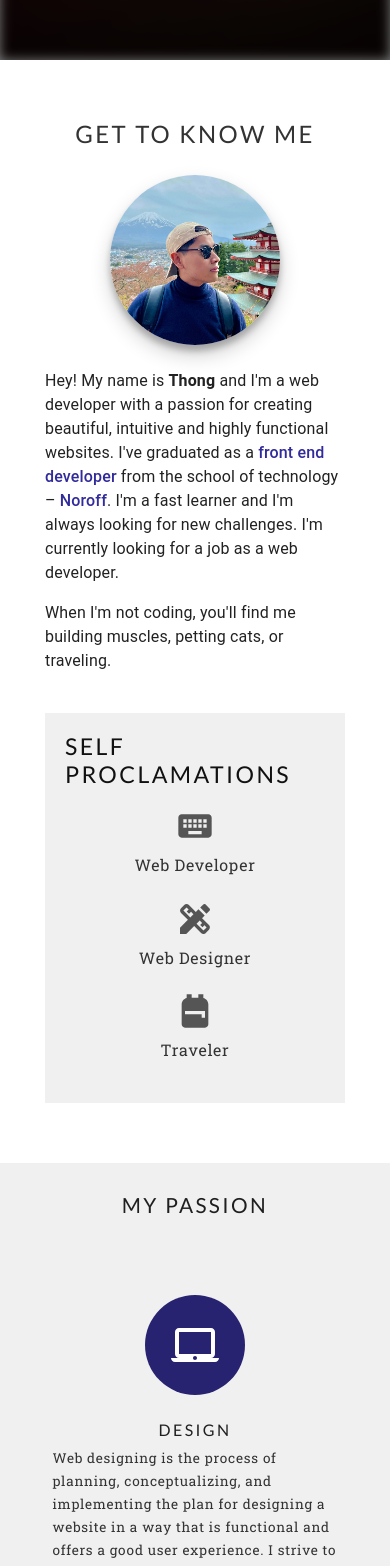
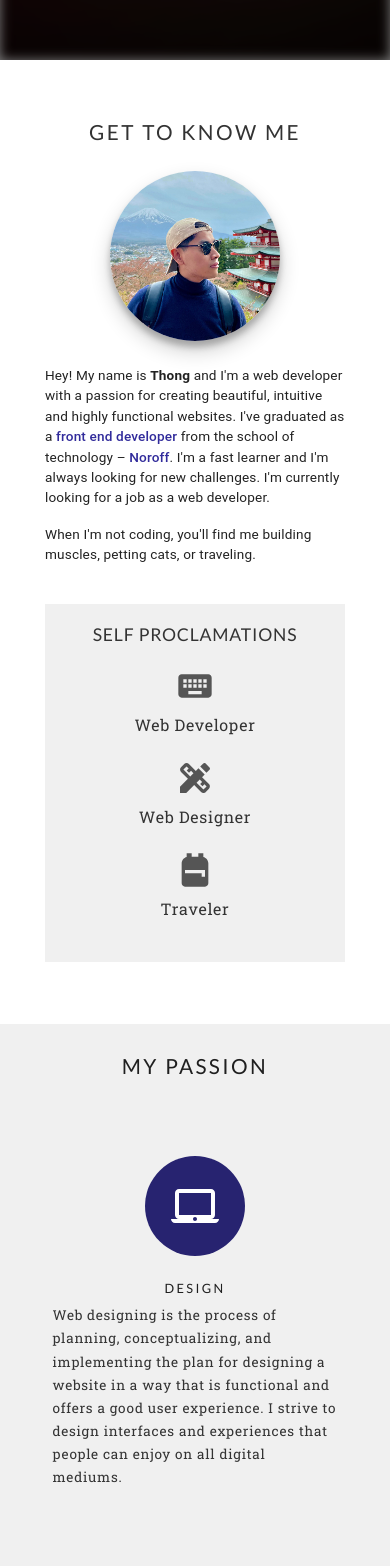
Before and after one commit to thongho93/Portfolio-Thong, a React (Vite) app in the folder my-portfolio/: page / in a window 390 px wide. Shown: the part 840-2406 px from the top of the page. Built offline with nearby package versions, Linux system fonts and the light colour scheme.

Commit message:
feat: Refactor Layout and styled components for About and Experience pages; improve responsiveness and remove unused styles

```diff
--- a/my-portfolio/src/App.jsx
+++ b/my-portfolio/src/App.jsx
@@ -1,4 +1,4 @@
-import React, { Suspense } from "react";
+import React, { Suspense, useRef } from "react";
 import "bootstrap/dist/css/bootstrap.min.css";
 import Header from "./components/header";
 import Footer from "./components/footer";
@@ -16,11 +16,11 @@ const WorkPage = React.lazy(() => import("./routes/Work"));
 const ContactPage = React.lazy(() => import("./routes/Contact"));
 
 function Layout() {
-  const aboutRef = React.createRef();
-  const passionRef = React.createRef();
-  const experienceRef = React.createRef();
-  const workRef = React.createRef();
-  const contactRef = React.createRef();
+  const aboutRef = useRef(null);
+  const passionRef = useRef(null);
+  const experienceRef = useRef(null);
+  const workRef = useRef(null);
+  const contactRef = useRef(null);
 
   return (
     <div style={{ backgroundColor: "white", overflowX: "hidden" }}>
@@ -30,10 +30,10 @@ function Layout() {
         experienceRef={experienceRef}
         workRef={workRef}
         contactRef={contactRef}
-      />{" "}
+      />
       <Suspense fallback={<div>Loading...</div>}>
         <HomePage aboutRef={aboutRef} />
-        <AboutPage aboutRef={aboutRef} passionRef={passionRef} />{" "}
+        <AboutPage aboutRef={aboutRef} passionRef={passionRef} />
         <PassionPage passionRef={passionRef} experienceRef={experienceRef} />
         <ExperiencePage experienceRef={experienceRef} workRef={workRef} />
         <WorkPage workRef={workRef} contactRef={contactRef} />
--- a/my-portfolio/src/routes/About/index.jsx
+++ b/my-portfolio/src/routes/About/index.jsx
@@ -7,6 +7,7 @@ import BackpackIcon from "@mui/icons-material/Backpack";
 import {
   AboutPageContainer,
   AboutPageTitle,
+  SelfClaimTitle,
   AboutPageImage,
   AboutText,
   AboutPageSelfClaimContainer,
@@ -20,6 +21,7 @@ function AboutPage({ aboutRef }) {
     <AboutPageContainer ref={aboutRef}>
       <Box
         sx={{
+          minHeight: "100vh",
           width: "100%",
           display: "flex",
           flexDirection: "column",
@@ -58,7 +60,7 @@ function AboutPage({ aboutRef }) {
         </div>
         <AboutPageSelfClaimContainer>
           <AboutPageSubtitleContainer>
-            <StyledH3>Self Proclamations</StyledH3>
+            <SelfClaimTitle>Self Proclamations</SelfClaimTitle>
           </AboutPageSubtitleContainer>
           <AboutIconsContainer>
             <AboutIconsBody>
--- a/my-portfolio/src/routes/ExperiencePage/index.jsx
+++ b/my-portfolio/src/routes/ExperiencePage/index.jsx
@@ -1,38 +1,37 @@
-import { Row, Col } from "react-bootstrap";
+import { StyledH2 } from "../../styles/styledComponents/styledTypography";
 import {
-  StyledH1,
-  StyledH2,
-  StyledH3,
-  StyledP,
-} from "../../styles/styledComponents/styledTypography";
-import {
+  ExperienceTitle,
+  ExperienceSubtitle,
+  ExperienceTextBlock,
   ExperienceContainer,
   ExperienceRow,
   ExperienceCol,
+  TechIconsContainer,
+  TechIcon,
   ExperienceFooterImage,
   ExperienceFooterContent,
   ExperienceFooterText,
   ExperienceLink,
-  TechIconsContainer,
-  TechIcon,
-} from "../../styles/styledComponents/styledHome";
+} from "../../styles/styledComponents/styledExperience";
 
 function ExperiencePage({ experienceRef }) {
   return (
-    <ExperienceContainer>
+    <ExperienceContainer ref={experienceRef}>
       <ExperienceRow>
         <ExperienceCol>
           <div>
-            <StyledH1>Experience</StyledH1>
+            <ExperienceTitle>Experience</ExperienceTitle>
           </div>
           <div className="mt-3">
-            <StyledP>
+            <ExperienceTextBlock>
               I have been doing web development for the past 2 years, and I'm always eager to learn
               more in this fast paced industry.
-            </StyledP>
+            </ExperienceTextBlock>
           </div>
-          <div className="m-5 d-flex flex-column align-items-center justify-content-start">
-            <StyledH3 className="mb-4">some technologies I've worked with:</StyledH3>
+          <div>
+            <ExperienceSubtitle className="mb-4">
+              some technologies I've worked with:
+            </ExperienceSubtitle>
             <TechIconsContainer>
               <TechIcon icon="fa-brands fa-html5" iconcolor="#e34f26" />
               <TechIcon icon="fa-brands fa-css3-alt" iconcolor="#005a9c" />
--- a/my-portfolio/src/styles/styledComponents/styledAbout.jsx
+++ b/my-portfolio/src/styles/styledComponents/styledAbout.jsx
@@ -1,17 +1,17 @@
-import styled from "styled-components";
-import { StyledH1 } from "./styledTypography";
+import styled from "@emotion/styled";
+import { StyledH1, StyledH3 } from "./styledTypography";
 
 export const AboutPageContainer = styled.div`
   min-height: 100vh;
   background-color: white;
-  padding: 75px 0;
+  padding: 20px 0 60px 0;
   @media screen and (max-width: 768px) {
     padding: 60px 20px;
   }
 `;
 
 export const AboutPageTitle = styled(StyledH1)`
-  font-size: clamp(1.5rem, 4vw, 2.5rem);
+  font-size: clamp(1.3rem, 4vw, 2rem);
   text-align: center;
   margin-bottom: 10px;
   color: #333;
@@ -25,7 +25,9 @@ export const AboutPageImage = styled.img`
 `;
 
 export const AboutText = styled.div`
-  max-width: 720px;
+  max-width: 660px;
+  font-size: clamp(0.85rem, 1.8vw, 1rem);
+
   a {
     text-decoration: none;
     color: rgb(49, 43, 155);
@@ -56,6 +58,17 @@ export const AboutPageSelfClaimContainer = styled.div`
     padding: 20px;
   }
 `;
+
+export const SelfClaimTitle = styled(StyledH3)`
+  font-size: clamp(1.1rem, 3vw, 1.6rem);
+  text-align: center;
+  margin-bottom: 10px;
+  color: #333;
+  text-transform: uppercase;
+  font-weight: 500;
+  letter-spacing: 0.05rem;
+`;
+
 export const AboutPageSubtitleContainer = styled.div`
   margin-bottom: 10px;
   text-transform: uppercase;
--- /dev/null
+++ b/my-portfolio/src/styles/styledComponents/styledExperience.jsx
@@ -0,0 +1,115 @@
+import styled from "styled-components";
+import backgroundExperiencePage from "../../pictures/backgroundExperiencePage.jpg";
+import { StyledH1, StyledH2, StyledH3, StyledP } from "./styledTypography";
+import { FontAwesomeIcon } from "@fortawesome/react-fontawesome";
+
+export const ExperienceContainer = styled.div`
+  min-height: 100vh;
+  background-color: white;
+  padding: 75px 0 0 0;
+`;
+
+export const ExperienceRow = styled.div`
+  min-height: 100vh;
+  width: 100%;
+  display: flex;
+  flex-direction: column;
+`;
+
+export const ExperienceCol = styled.div`
+  display: flex;
+  flex-direction: column;
+  justify-content: start;
+  align-items: center;
+  padding: 0 20px;
+`;
+
+export const ExperienceTitle = styled(StyledH1)`
+  font-size: clamp(1.3rem, 4vw, 2rem);
+`;
+
+export const ExperienceSubtitle = styled(StyledH2)`
+  font-size: clamp(0.8rem, 2.3vw, 1.3rem);
+  display: flex;
+  justify-content: center;
+`;
+
+export const ExperienceTextBlock = styled(StyledP)`
+  max-width: 660px;
+  width: 100%;
+  font-size: clamp(0.85rem, 1.8vw, 1rem);
+`;
+
+export const TechIconsContainer = styled.div`
+  display: flex;
+  flex-wrap: wrap;
+  justify-content: center;
+  gap: 30px;
+  max-width: 650px;
+`;
+
+export const TechIcon = styled(FontAwesomeIcon)`
+  font-size: 75px;
+  width: 45%;
+  text-align: center;
+  margin-bottom: 10px;
+  color: ${(props) => props.iconcolor || "black"};
+
+  @media screen and (max-width: 575px) {
+    font-size: 55px;
+  }
+  @media screen and (max-width: 375px) {
+    font-size: 40px;
+  }
+  @media screen and (max-width: 345px) {
+    font-size: 30px;
+  }
+`;
+
+export const ExperienceFooterImage = styled.div`
+  background: url(${backgroundExperiencePage}) no-repeat center;
+  background-attachment: fixed;
+  width: 100%;
+  height: 300px;
+  background-size: 240% auto;
+
+  @media screen and (max-width: 769px) {
+    background-size: 320% auto;
+  }
+  @media screen and (max-width: 575px) {
+    background-size: 580% auto;
+  }
+  @media screen and (max-width: 375px) {
+    background-size: 680% auto;
+  }
+  @media screen and (max-width: 345px) {
+    background-size: 780% auto;
+  }
+`;
+
+export const ExperienceFooterContent = styled.div`
+  display: flex;
+  align-items: center;
+  justify-content: center;
+  height: 300px;
+  background: linear-gradient(rgba(0, 0, 0, 0.75), rgba(0, 0, 0, 0.75));
+`;
+
+export const ExperienceFooterText = styled.div`
+  color: white;
+  text-align: center;
+  margin: 0 20px;
+`;
+
+export const ExperienceLink = styled.a`
+  border: 1px solid white;
+  padding: 12px 20px;
+  font-family: "Roboto Slab", Courier, monospace;
+  font-size: 21px;
+  cursor: pointer;
+
+  &:hover {
+    background-color: white;
+    color: black;
+  }
+`;
--- a/my-portfolio/src/styles/styledComponents/styledHome.jsx
+++ b/my-portfolio/src/styles/styledComponents/styledHome.jsx
@@ -96,100 +96,6 @@ export const ArrowButton = styled.button`
 `;
 
 // --- EXPERIENCE PAGE ---
-export const ExperienceContainer = styled.div`
-  min-height: 100vh;
-  background-color: white;
-  padding: 75px 0 0 0;
-`;
-
-export const ExperienceRow = styled.div`
-  min-height: 100vh;
-  width: 100%;
-  display: flex;
-  flex-direction: column;
-`;
-
-export const ExperienceCol = styled.div`
-  display: flex;
-  flex-direction: column;
-  justify-content: start;
-  align-items: center;
-  padding: 0 20px;
-`;
-
-export const TechIconsContainer = styled.div`
-  display: flex;
-  flex-wrap: wrap;
-  justify-content: center;
-  gap: 30px;
-  max-width: 650px;
-`;
-
-export const TechIcon = styled(FontAwesomeIcon)`
-  font-size: 75px;
-  width: 45%;
-  text-align: center;
-  margin-bottom: 10px;
-  color: ${(props) => props.iconcolor || "black"};
-
-  @media screen and (max-width: 575px) {
-    font-size: 55px;
-  }
-  @media screen and (max-width: 375px) {
-    font-size: 40px;
-  }
-  @media screen and (max-width: 345px) {
-    font-size: 30px;
-  }
-`;
-
-export const ExperienceFooterImage = styled.div`
-  background: url(${backgroundExperiencePage}) no-repeat center;
-  background-attachment: fixed;
-  width: 100%;
-  height: 300px;
-  background-size: 240% auto;
-
-  @media screen and (max-width: 769px) {
-    background-size: 320% auto;
-  }
-  @media screen and (max-width: 575px) {
-    background-size: 580% auto;
-  }
-  @media screen and (max-width: 375px) {
-    background-size: 680% auto;
-  }
-  @media screen and (max-width: 345px) {
-    background-size: 780% auto;
-  }
-`;
-
-export const ExperienceFooterContent = styled.div`
-  display: flex;
-  align-items: center;
-  justify-content: center;
-  height: 300px;
-  background: linear-gradient(rgba(0, 0, 0, 0.75), rgba(0, 0, 0, 0.75));
-`;
-
-export const ExperienceFooterText = styled.div`
-  color: white;
-  text-align: center;
-  margin: 0 20px;
-`;
-
-export const ExperienceLink = styled.a`
-  border: 1px solid white;
-  padding: 12px 20px;
-  font-family: "Roboto Slab", Courier, monospace;
-  font-size: 21px;
-  cursor: pointer;
-
-  &:hover {
-    background-color: white;
-    color: black;
-  }
-`;
 
 // --- WORK PAGE ---
 export const WorkContainer = styled.div`
--- a/my-portfolio/src/styles/styledComponents/styledPassion.jsx
+++ b/my-portfolio/src/styles/styledComponents/styledPassion.jsx
@@ -33,15 +33,15 @@ export const PassionTitle = styled(StyledH1)`
 `;
 
 export const PassionSubtitle = styled(StyledH2)`
-  font-size: clamp(1rem, 2.5vw, 1.5rem);
+  font-size: clamp(0.8rem, 2.3vw, 1.3rem);
   display: flex;
   justify-content: center;
 `;
 
 export const PassionTextBlock = styled(StyledP)`
-  max-width: clamp(260px, 90%, 440px);
+  max-width: clamp(260px, 90%, 450px);
   width: 100%;
-  font-size: clamp(0.85rem, 1.8vw, 1.05rem);
+  font-size: clamp(0.85rem, 1.8vw, 1rem);
   text-align: left;
   margin-left: auto;
   margin-right: auto;
```
